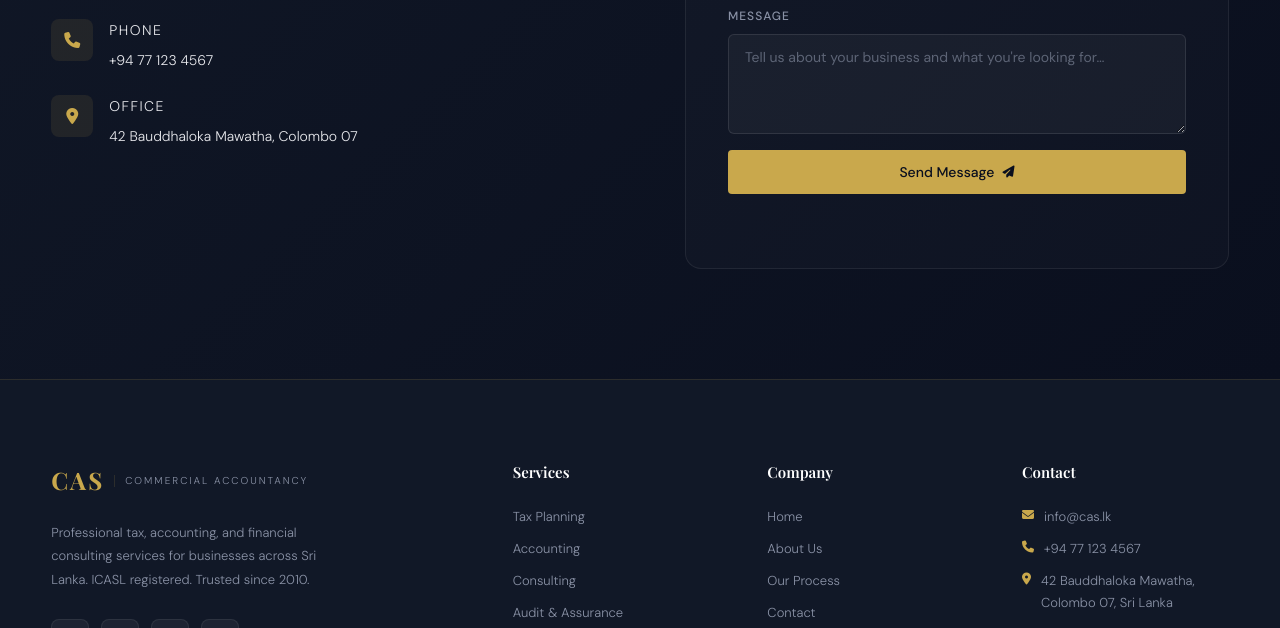
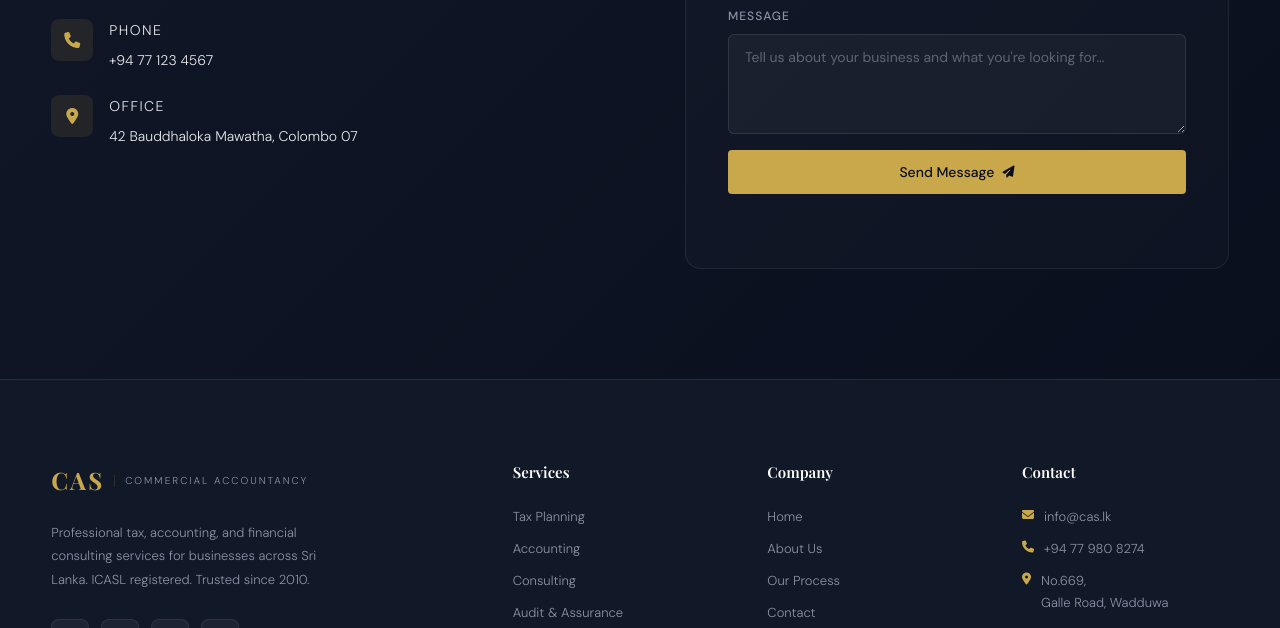
Before and after one commit to s3h4nsa/c.a.s, a plain HTML site: page index.html in a window 1280 px wide. Shown: the part 4981-5609 px from the top of the page. Drawn offline with nearby package versions, Linux system fonts and the light colour scheme; a web font is replaced by a local one.

Commit message:
Update index.html

```diff
--- a/index.html
+++ b/index.html
@@ -449,8 +449,8 @@
       <div class="footer-col">
         <h4>Contact</h4>
         <p><i class="fa-solid fa-envelope"></i> info@cas.lk</p>
-        <p><i class="fa-solid fa-phone"></i> +94 77 123 4567</p>
-        <p><i class="fa-solid fa-location-dot"></i> 42 Bauddhaloka Mawatha,<br>Colombo 07, Sri Lanka</p>
+        <p><i class="fa-solid fa-phone"></i> +94 77 980 8274</p>
+        <p><i class="fa-solid fa-location-dot"></i>No.669,<br>Galle Road, Wadduwa</p>
       </div>
     </div>
     <div class="footer-bottom">
```
